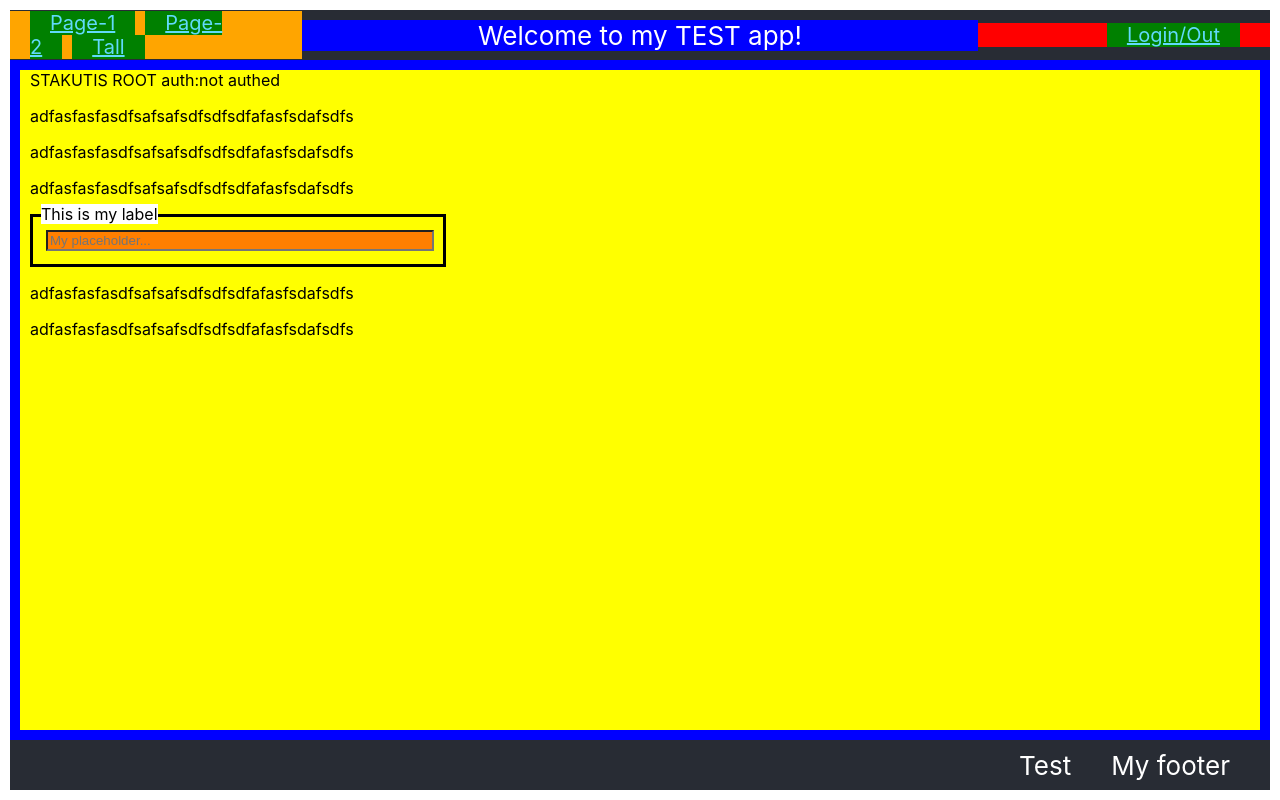
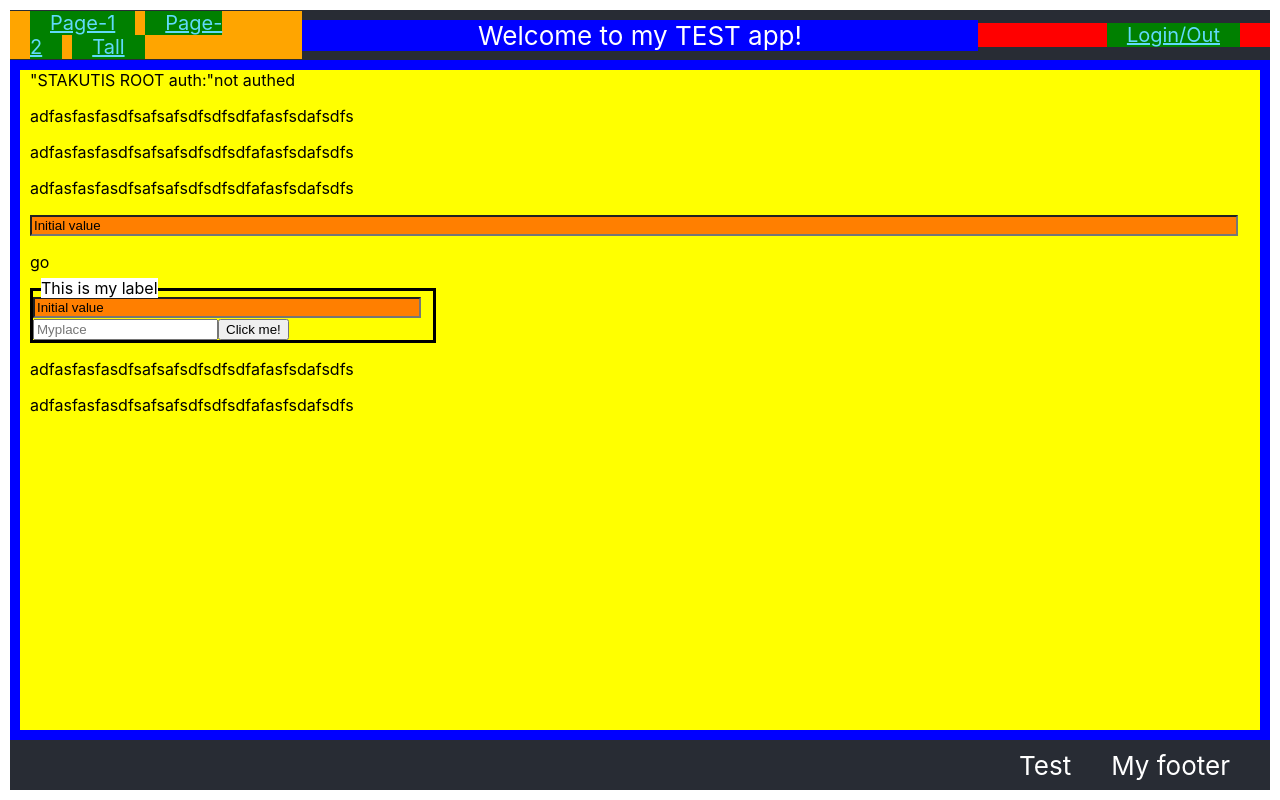
Before and after one commit to stakutis/Router-Flex-Jest-Cypresss, a React (Create React App) app: page / in a window 1280 px wide. Built offline with nearby package versions, Linux system fonts and the light colour scheme.

Commit message:
Bordered Input Box

```diff
--- a/src/App.js
+++ b/src/App.js
@@ -153,7 +153,7 @@ function App() {
         style={{
           border: "3px solid black",
           width: props.boxWidth,
-          padding: "5px",
+          paddingTop: "5px",
           position: "relative",
         }}
       >
@@ -168,21 +168,77 @@ function App() {
         >
           {props.label}
         </label>
-        <input
-          type="text"
-          style={{
-            backgroundColor: "rgba(255,0,0,.5)",
-            width: "calc(100% - 20px)",
-            margin: 8,
-          }}
-          id="myText"
-          name="name"
-          placeholder={props.placeholder}
-        />
+        {props.children}
       </div>
     );
   };
 
+  const InitialRoute = (props) => {
+    const [myValue, setMyValue] = useState("Initial value");
+    console.log("RE Rendering ", myValue);
+
+    return (
+      <div>
+        "STAKUTIS ROOT auth:"
+        {auth.isAuthenticated ? "authenticated" : "not authed"}
+        <p>adfasfasfasdfsafsafsdfsdfsdfafasfsdafsdfs</p>
+        <p>adfasfasfasdfsafsafsdfsdfsdfafasfsdafsdfs</p>
+        <p>adfasfasfasdfsafsafsdfsdfsdfafasfsdafsdfs</p>
+        <form>
+          <input
+            type="text"
+            value={myValue}
+            style={{
+              backgroundColor: "rgba(255,0,0,.5)",
+              width: "calc(100% - 20px)",
+              margin: 0,
+            }}
+            id="myText"
+            name="name"
+            onChange={(e) => {
+              setMyValue(e.target.value);
+            }}
+            placeholder="Enter something please"
+          />
+        </form>
+        <p>go</p>
+        <form>
+          <BorderedTextWithEmbeddedLabel
+            placeholder="My placeholder..."
+            boxWidth="400px"
+            label="This is my label"
+          >
+            <input
+              type="text"
+              value={myValue}
+              style={{
+                backgroundColor: "rgba(255,0,0,.5)",
+                width: "calc(100% - 20px)",
+                margin: 0,
+              }}
+              id="myText"
+              name="name"
+              onChange={(e) => {
+                console.log("Making  update... ");
+                setMyValue(e.target.value);
+              }}
+              placeholder="Enter something please"
+            />
+            <input type="text" placeholder="Myplace" />
+            <button
+              onClick={(e) => {
+                alert("Clicked! Value:" + myValue);
+              }}
+            >
+              Click me!
+            </button>
+          </BorderedTextWithEmbeddedLabel>
+        </form>
+        <p>adfasfasfasdfsafsafsdfsdfsdfafasfsdafsdfs</p>
+        <p>adfasfasfasdfsafsafsdfsdfsdfafasfsdafsdfs</p>
+      </div>
+    );
+  };
   return (
     <div className="App">
       <Router>
@@ -194,18 +250,7 @@ function App() {
               No Where! {auth.isAuthenticated ? "authenticated" : "not authed"}
             </Route>
             <Route exact path="/">
-              STAKUTIS ROOT auth:
-              {auth.isAuthenticated ? "authenticated" : "not authed"}
-              <p>adfasfasfasdfsafsafsdfsdfsdfafasfsdafsdfs</p>
-              <p>adfasfasfasdfsafsafsdfsdfsdfafasfsdafsdfs</p>
-              <p>adfasfasfasdfsafsafsdfsdfsdfafasfsdafsdfs</p>
-              <BorderedTextWithEmbeddedLabel
-                placeholder="My placeholder..."
-                boxWidth="400px"
-                label="This is my label"
-              />
-              <p>adfasfasfasdfsafsafsdfsdfsdfafasfsdafsdfs</p>
-              <p>adfasfasfasdfsafsafsdfsdfsdfafasfsdafsdfs</p>
+              <InitialRoute />
             </Route>
             <PrivateRoute exact path="/page1" component={Page1}></PrivateRoute>
             <PrivateRoute exact path="/page2" component={Page2}></PrivateRoute>
```
